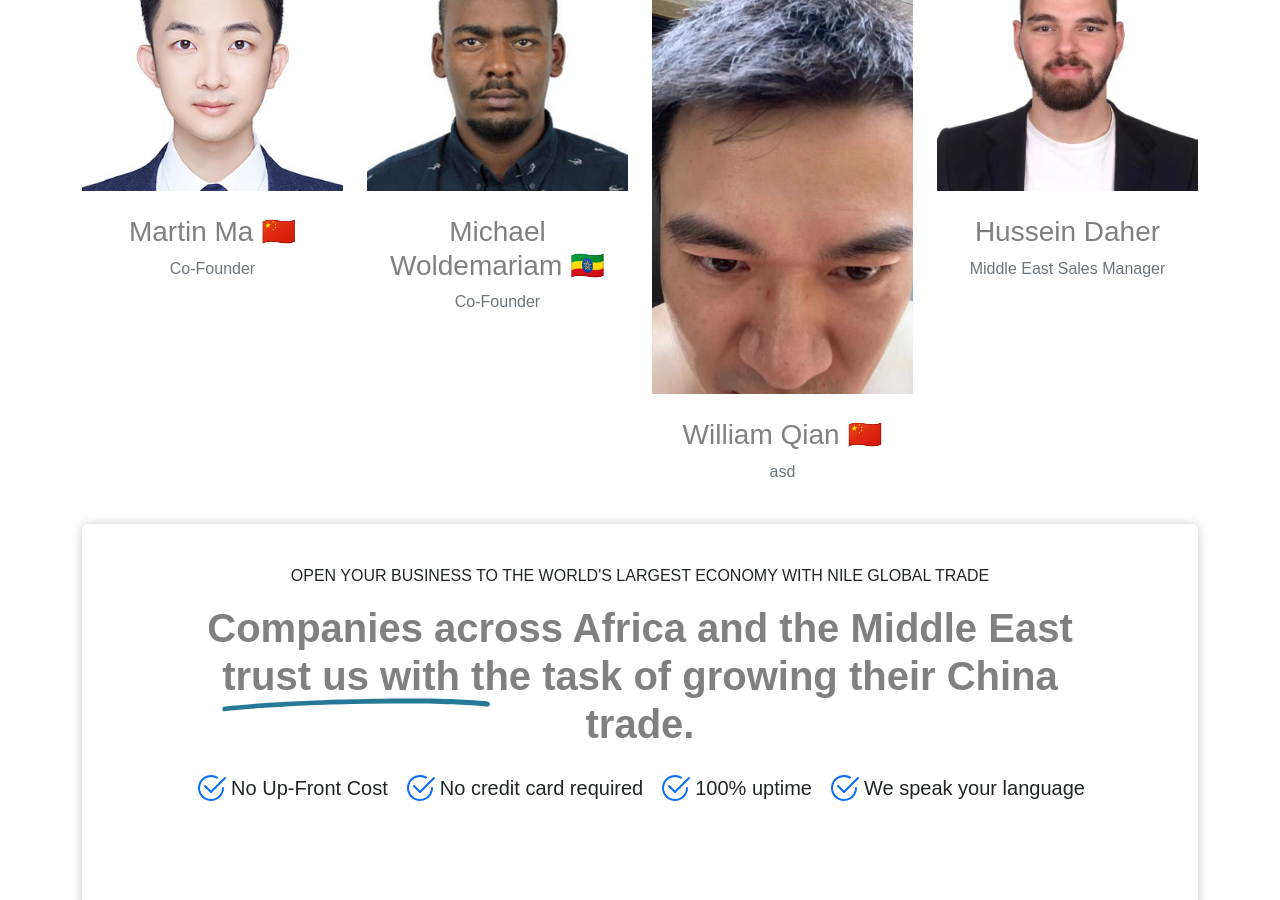
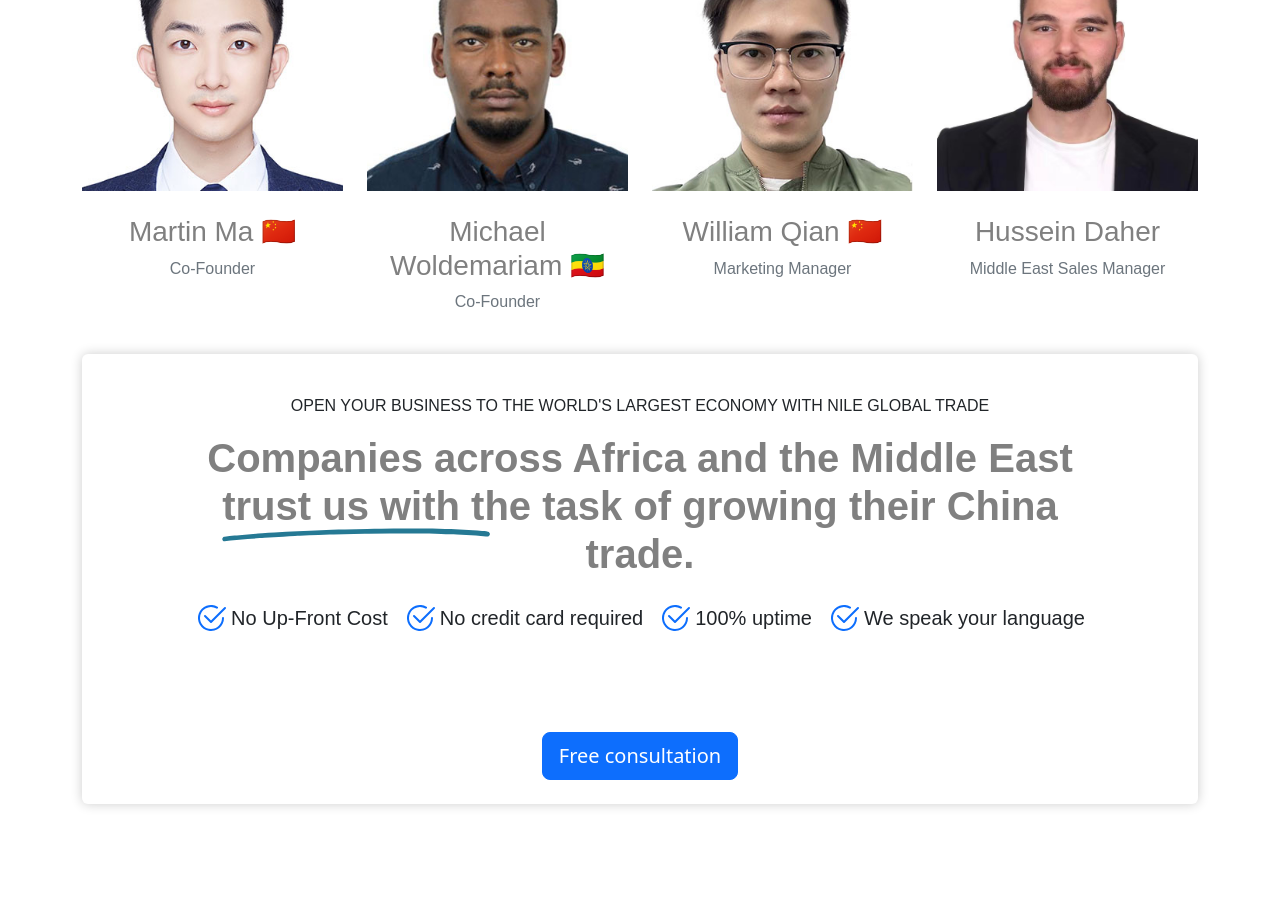
Before and after one commit to orkunzozturk/nileglobaltrade, a Jekyll site: the page built from about.md, in a window 1280 px wide and 900 px high, scrolled down 2826 px. Built offline with Jekyll 4.4.1, drawn with Linux system fonts in a browser that asks for light colours; nearby versions of some CDN libraries; some web fonts are replaced; library files that are not in the unit come from our copies; comment, search, counter and statistics services are not loaded.

```diff
--- a/_data/team.yaml
+++ b/_data/team.yaml
@@ -11,11 +11,11 @@ members:
     weight: 1
   - title: "William Qian 🇨🇳"
     image: "images/team/william.jpg"
-    jobtitle: "asd"
+    jobtitle: "Marketing Manager"
     linkedinurl: ""
     weight: 3
   - title: "Hussein Daher"
     image: "images/team/hussein.jpg "
     jobtitle: "Middle East Sales Manager"
     linkedinurl: ""
-    weight: 1
+    weight: 4
```
Also changed, not shown: images/team/william.jpg.
